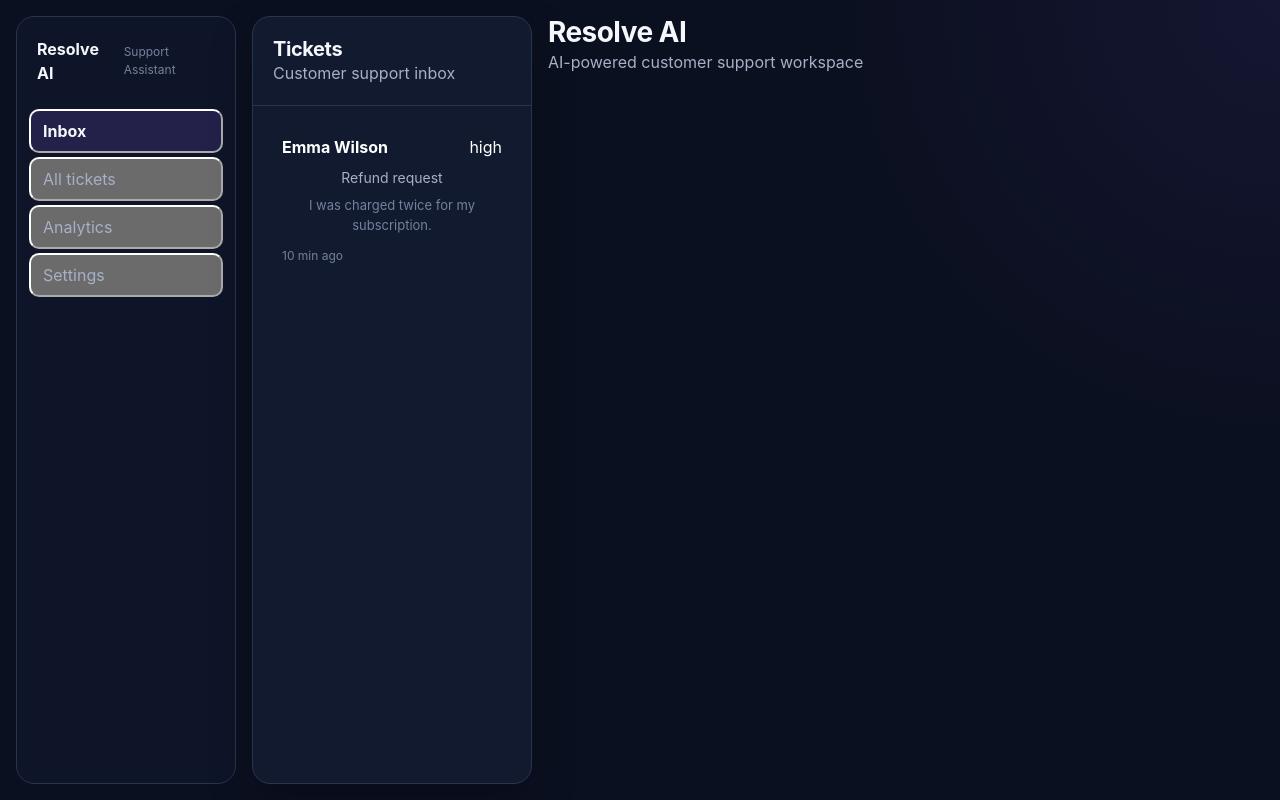
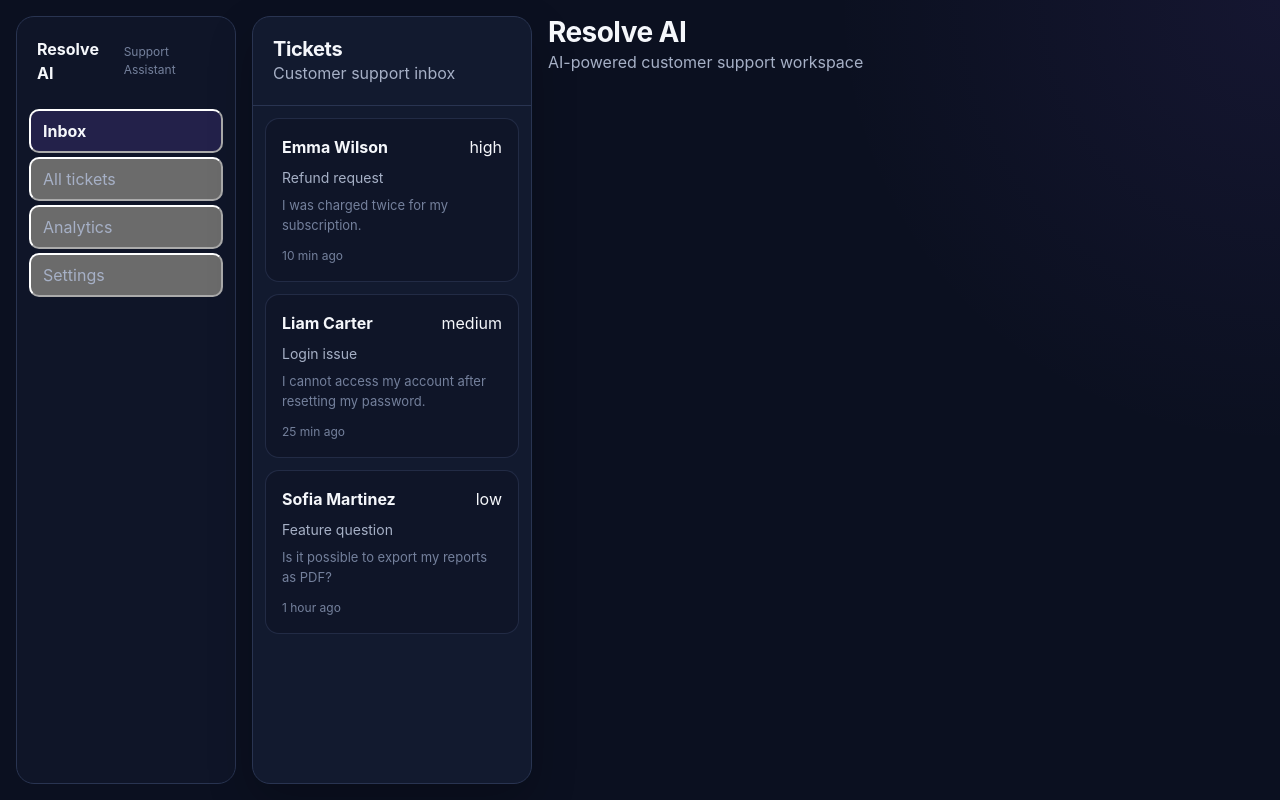
Before and after one commit to LejeuneA/resolve-ai, a React (Vite) app: page / in a window 1280 px wide. Built offline with nearby package versions, Linux system fonts and the light colour scheme.

Commit message:
Add ticket variants and refine ticket card styles

```diff
--- a/src/components/TicketList/TicketList.scss
+++ b/src/components/TicketList/TicketList.scss
@@ -22,16 +22,20 @@
         @include scrollbar;
         display: grid;
         align-content: start;
-    gap: $space-2;
+        gap: $space-3;
         padding: $space-3;
         overflow-y: auto;
     }
 }
 
 .ticket-card {
+    width: 100%;
+    text-align: left;
+    color: inherit;
     padding: $space-4;
-  background: transparent;
+    background: $color-bg-soft;
     border: 1px solid transparent;
+    border-color: rgba($color-border-strong, 0.45);
     border-radius: $radius-md;
     cursor: pointer;
     transition:
@@ -41,7 +45,8 @@
 
     &:hover {
         background: $color-surface-elevated;
-    border-color: $color-border;
+        border-color: $color-border-strong;
+        transform: translateY(-1px);
     }
 
     &--active {
--- a/src/components/TicketList/TicketList.tsx
+++ b/src/components/TicketList/TicketList.tsx
@@ -9,6 +9,22 @@ const tickets: Ticket[] = [
         preview: 'I was charged twice for my subscription.',
         time: '10 min ago',
         priority: 'high',
+    },
+    {
+        id: 'ticket-002',
+        customer: 'Liam Carter',
+        subject: 'Login issue',
+        preview: 'I cannot access my account after resetting my password.',
+        time: '25 min ago',
+        priority: 'medium',
+    },
+    {
+        id: 'ticket-003',
+        customer: 'Sofia Martinez',
+        subject: 'Feature question',
+        preview: 'Is it possible to export my reports as PDF?',
+        time: '1 hour ago',
+        priority: 'low',
     },
 ]
 function TicketList() {
```
Lines whose indentation alone changed are shown as unchanged.
